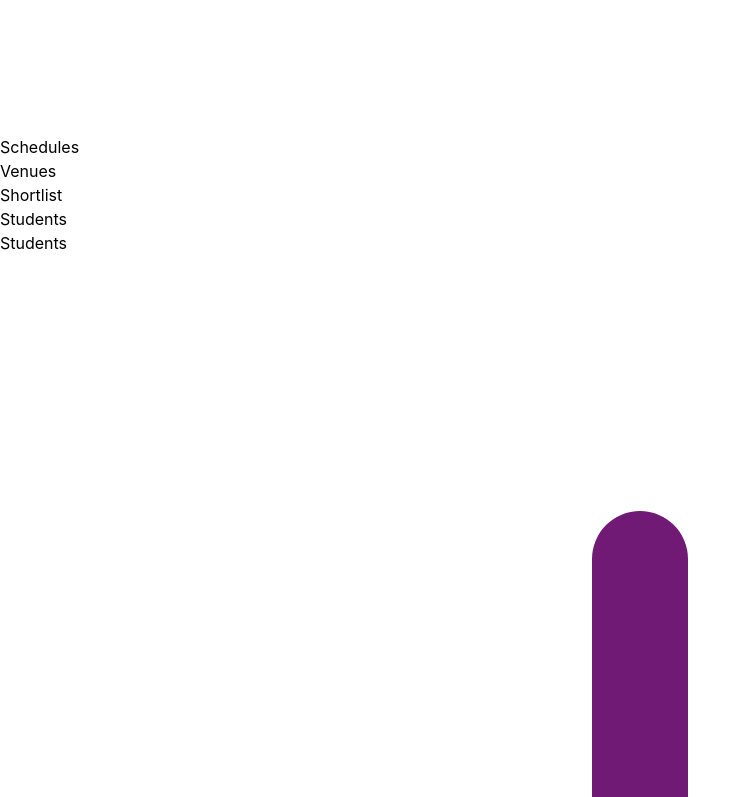
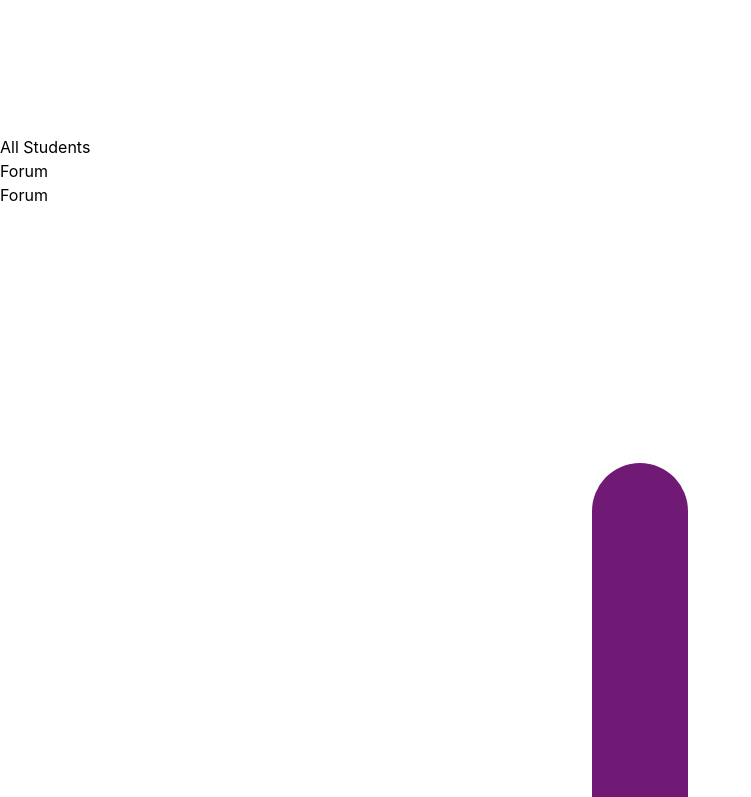
Before and after one commit to chiggshiggs/tpc-portal-frontend, a Next.js app: page / in a window 1280 px wide. Shown: the part 3840-4637 px from the top of the page, without its empty margins (0-751 px from the left). Built offline with nearby package versions, Linux system fonts and the light colour scheme; what @material-tailwind/react would draw is missing.

Commit message:
Create nav.js

```diff
--- a/constants/nav.js
+++ b/constants/nav.js
@@ -3,6 +3,17 @@ export const NAV = [
     label: "Home",
     to: "/home",
     subOptions: [],
+  },
+    {
+    label: "Students",
+    to: "students",
+    subOptions: [
+      {
+        label: "All Students",
+        to: "/students/all",
+        subOptions: [],
+      },
+    ],
   },
   {
     // Forum -> Venue Portal + Scheduling Portal + Shortlist Portal
@@ -26,15 +37,5 @@ export const NAV = [
       },
     ],
   },
-  {
-    label: "Students",
-    to: "students",
-    subOptions: [
-      {
-        label: "All Students",
-        to: "/students/all",
-        subOptions: [],
-      },
-    ],
-  },
+
 ];
```
